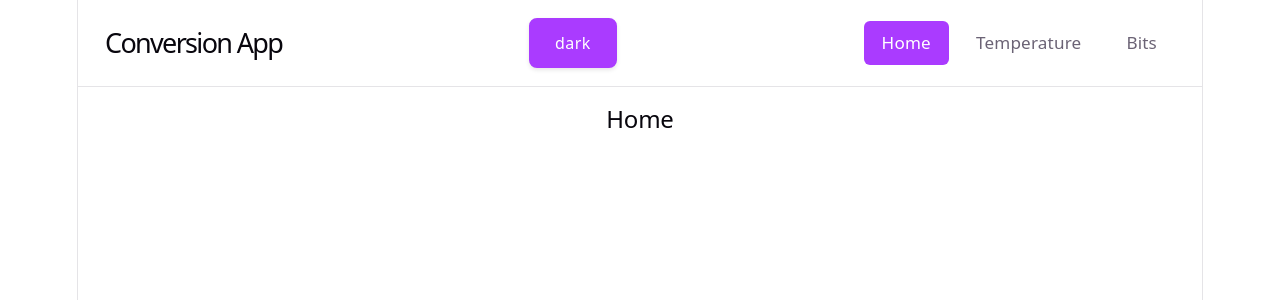
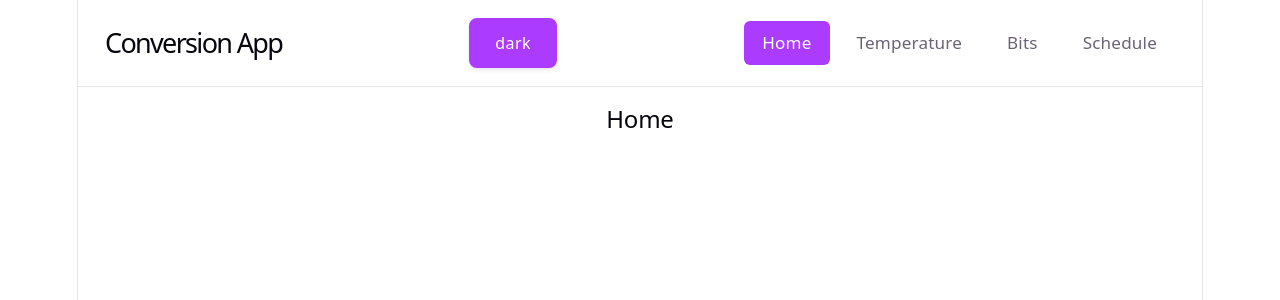
Before and after one commit to Keedjud/webmobui2-ex1, a Vue app: page /#home in a window 1280 px wide. Shown: the top 300 px of the page. Built offline with nearby package versions, Linux system fonts and the light colour scheme.

Commit message:
Add Schedule page: implement data fetching and filtering for schedule display

```diff
--- a/src/App.vue
+++ b/src/App.vue
@@ -4,20 +4,13 @@ import { useHashRoute } from "./composables/useHashRoute.js";
 import Home from "./pages/Home.vue";
 import Temperature from "./pages/Temperature.vue";
 import Bits from "./pages/Bits.vue";
+import Schedule from "./pages/Schedule.vue";
 
 const routes = [
-    {
-        hash: '#home',
-        component: Home
-    },
-    {
-        hash: '#temperature',
-        component: Temperature
-    },
-    {
-        hash: '#bits',
-        component: Bits
-    }
+    { hash: '#home', component: Home},
+    { hash: '#temperature', component: Temperature },
+    { hash: '#bits', component: Bits },
+    { hash: '#schedule', component: Schedule }
 ];
 
 const { currentComponent, currentRoute, navigateTo } = useHashRoute(routes);
--- a/src/composables/useFetch.js
+++ b/src/composables/useFetch.js
@@ -10,6 +10,5 @@ export function useFetch(url) {
     loading.value = false;
   })
 
-
   return {data, error, loading};
 }
--- /dev/null
+++ b/src/pages/Schedule.vue
@@ -0,0 +1,41 @@
+<script setup>
+import { computed } from 'vue';
+import { useFetch } from '../composables/useFetch';
+
+  const {data: schedule, error, loading} = useFetch('https://chabloz.eu/files/horaires/all');
+
+  const filter = defineModel();
+
+  const schedulFiltered = computed(() => {
+    return schedule.value.filter((c) => c.label.search(filter.value) != -1);
+  })
+
+  const scheduleSorted = computed(() => {
+    if (!schedulFiltered.value) return [];
+    const sorted = schedulFiltered.value.toSorted((c1, c2) => {
+      return c1.start.localeCompare(c2.start);
+    })
+    return sorted;
+  })
+</script>
+
+<template>
+  <div>
+    <h2>Horaires</h2>
+    <div v-if="loading">
+      Chargement en cours
+    </div>
+    <div v-if="schedule">
+      <input v-model="filter" type="text">
+      {{  filter  }}
+      <div v-for="cours in scheduleSorted">
+        {{  cours.label }}
+        {{  cours.start }}
+      </div>
+    </div>
+  </div>
+</template>
+
+<style scoped>
+
+</style>
```
